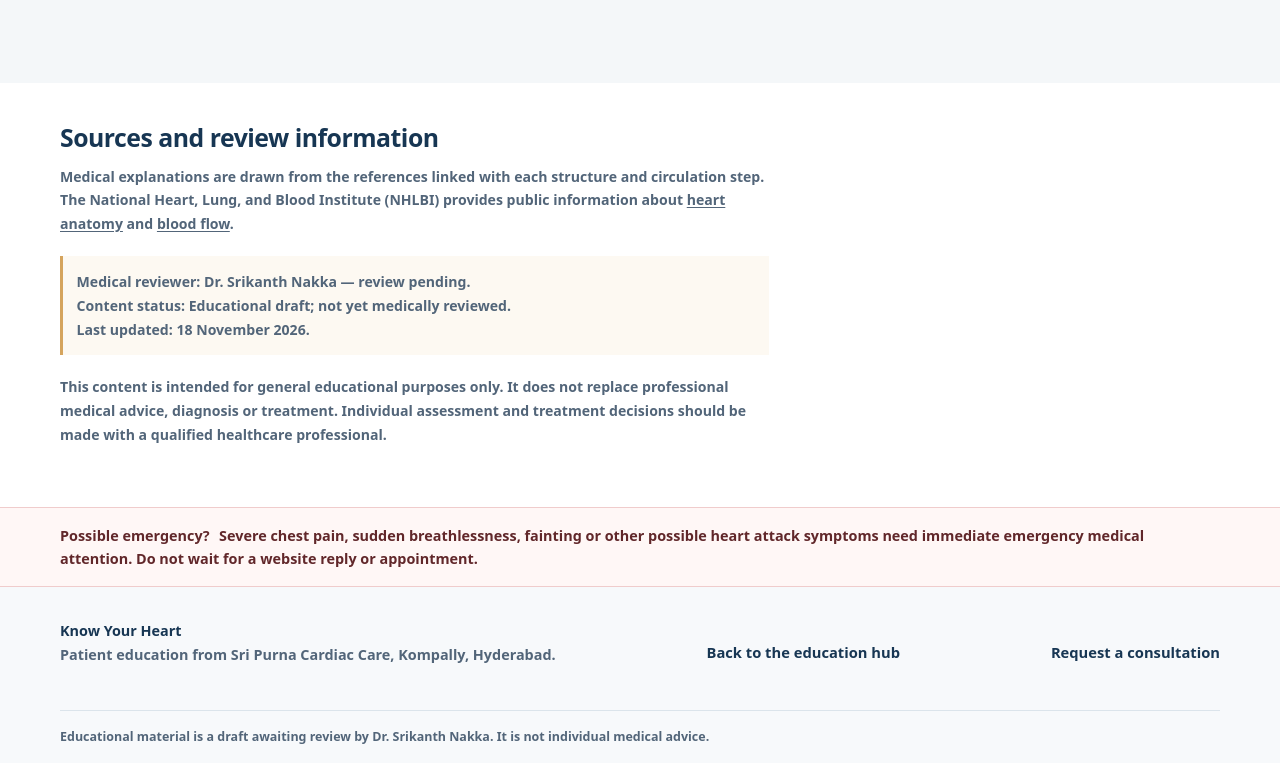
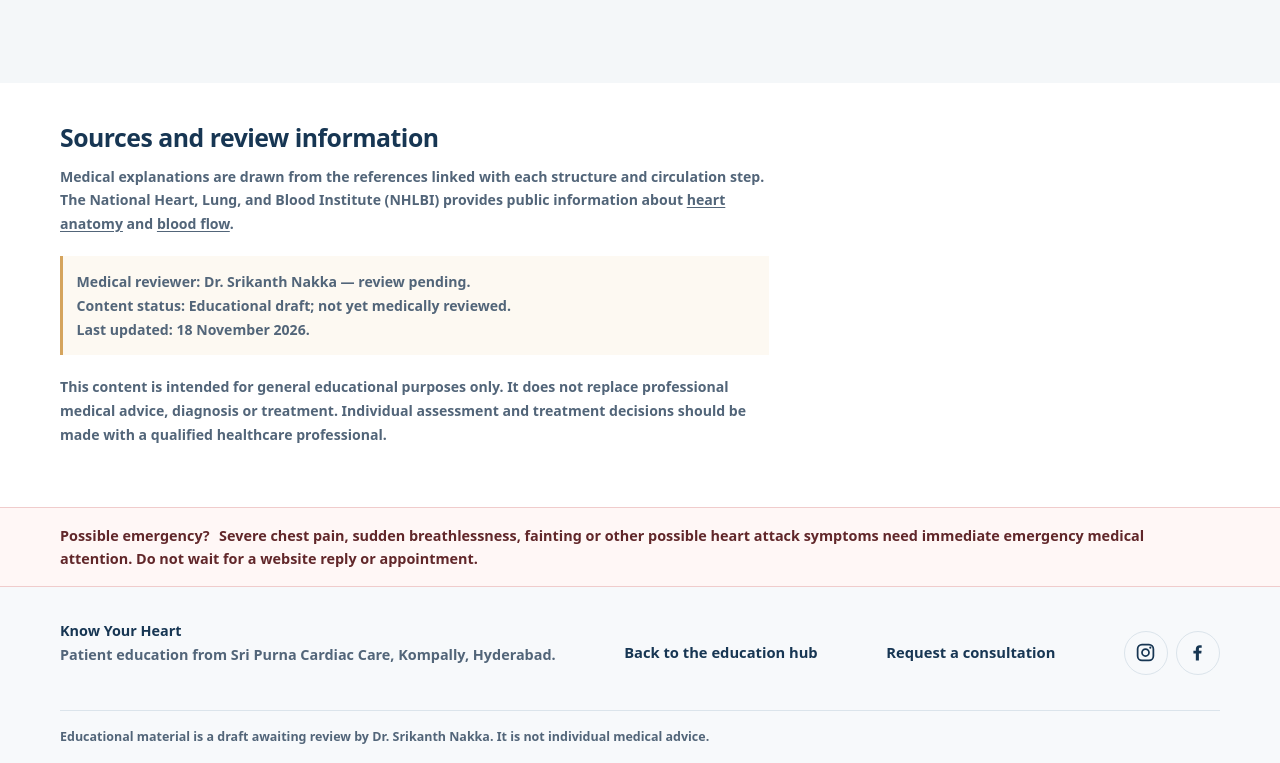
Before and after one commit to kondabattulabalachandra-creator/sripurna-cardic, a plain HTML site: page know-your-heart/anatomy/index.html in a window 1280 px wide. Shown: the part 3022-3785 px from the top of the page. Drawn offline with Linux system fonts and the light colour scheme.

Commit message:
Add social profile links to footers

```diff
--- a/know-your-heart/anatomy/index.html
+++ b/know-your-heart/anatomy/index.html
@@ -162,6 +162,16 @@
       <p><strong>Know Your Heart</strong><br>Patient education from Sri Purna Cardiac Care, Kompally, Hyderabad.</p>
       <a href="../">Back to the education hub</a>
       <a href="../../#appointment">Request a consultation</a>
+      <nav class="social-links edu-social-links" aria-label="Social media">
+        <a class="social-link" href="https://www.instagram.com/sripurna_cardiac_care/" target="_blank"
+          rel="noopener noreferrer" aria-label="Instagram (opens in a new tab)">
+          <svg viewBox="0 0 24 24" aria-hidden="true" focusable="false"><rect x="3" y="3" width="18" height="18" rx="5" fill="none" stroke="currentColor" stroke-width="2"/><circle cx="12" cy="12" r="4" fill="none" stroke="currentColor" stroke-width="2"/><circle cx="17.5" cy="6.5" r="1.25" fill="currentColor"/></svg>
+        </a>
+        <a class="social-link" href="https://www.facebook.com/people/Nakka-Srikanth/61591621709849/?ref=PROFILE_EDIT_xav_ig_profile_page_web" target="_blank"
+          rel="noopener noreferrer" aria-label="Facebook (opens in a new tab)">
+          <svg viewBox="0 0 24 24" aria-hidden="true" focusable="false"><path d="M13.6 21v-8h2.7l.4-3h-3.1V8.1c0-.9.3-1.5 1.6-1.5h1.6V3.9c-.3 0-1.3-.1-2.5-.1-2.5 0-4.2 1.5-4.2 4.3V10H7.3v3h2.8v8h3.5Z" fill="currentColor"/></svg>
+        </a>
+      </nav>
     </div>
     <div class="edu-shell edu-review-note">Educational material is a draft awaiting review by Dr. Srikanth Nakka. It is not individual medical advice.</div>
   </footer>
--- a/know-your-heart/education.css
+++ b/know-your-heart/education.css
@@ -71,6 +71,9 @@
 .edu-footer-row { display: flex; align-items: center; justify-content: space-between; gap: 1.25rem; padding-bottom: 1.5rem; }
 .edu-footer-row p { color: var(--edu-muted); font-size: .9rem; }
 .edu-footer-row p strong { color: var(--edu-ink); }
+.edu-footer-row .edu-social-links { color: var(--edu-ink); }
+.edu-footer-row .edu-social-links .social-link { border-color: var(--edu-border); }
+.edu-footer-row .edu-social-links .social-link:hover { border-color: var(--edu-ink); background: var(--edu-ink); color: #fff; }
 .edu-review-note { padding-top: 1rem; border-top: 1px solid var(--edu-border); color: var(--edu-muted); font-size: .78rem; }
 .edu-breadcrumb { display: flex; flex-wrap: wrap; gap: .55rem; padding-top: 1.1rem; color: var(--edu-muted); font-size: .84rem; }
 .edu-breadcrumb a { text-decoration: underline; text-underline-offset: .2em; }
--- a/styles.css
+++ b/styles.css
@@ -962,6 +962,41 @@ h4 { font-size: var(--text-lg); margin-bottom: var(--space-3); }
   color: #94A3B8;
 }
 
+.social-links {
+  display: inline-flex;
+  align-items: center;
+  gap: var(--space-2);
+}
+
+.social-link {
+  display: inline-grid;
+  width: 44px;
+  height: 44px;
+  flex: 0 0 44px;
+  place-items: center;
+  border: 1px solid currentColor;
+  border-radius: 50%;
+  color: inherit;
+  transition: background-color var(--transition), border-color var(--transition), color var(--transition), transform var(--transition);
+}
+
+.social-link svg {
+  display: block;
+  width: 21px;
+  height: 21px;
+}
+
+.footer .social-link {
+  border-color: rgb(255 255 255 / 0.4);
+  color: var(--color-bg-white);
+}
+
+.footer .social-link:hover {
+  border-color: var(--color-bg-white);
+  background: var(--color-bg-white);
+  color: var(--color-navy);
+}
+
 .footer-bottom {
   display: flex;
   flex-direction: column;
```
Also changed, not shown: index.html (+10 -0 lines), know-your-heart/index.html (+10 -0 lines).
